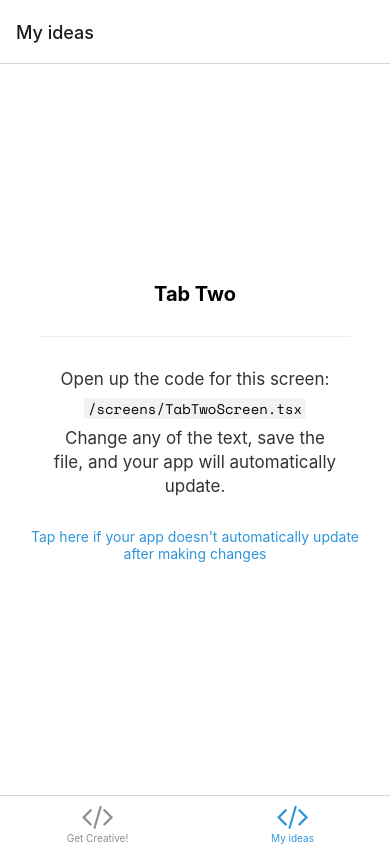
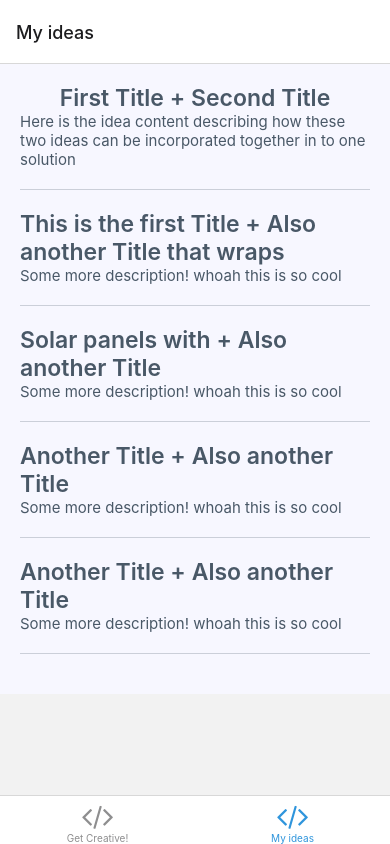
Before and after one commit to KenanBouvier/Ideate, a React Native app in the folder combineIdeas/: screen /TabTwo in a window 390 px wide. Built offline with nearby package versions, Linux system fonts and the light colour scheme; what expo-linking would draw is missing.

Commit message:
secondTab implementation with ideaList component

```diff
--- /dev/null
+++ b/combineIdeas/components/IdeaList/index.tsx
@@ -0,0 +1,58 @@
+import React from "react";
+import { StyleSheet } from "react-native";
+import { Text, View } from '../Themed';
+
+
+interface ListItem{
+    title1:String,
+    title2:String,
+    description:String,
+}
+
+const ListItem = (props:ListItem)=>{
+    const {title1, title2, description} = props;
+    return(
+        <View style={styles.container}>
+            {/* <View style={styles.separator} lightColor="#eee" darkColor="rgba(255,255,255,0.1)" /> */}
+            <View style={styles.ideaContainer}>
+            <View style={styles.articleTitles}>
+                <Text style={styles.titles}>{title1}{" + "}{title2}</Text>
+            </View>
+            <Text style = {styles.ideaContent}>{description}</Text>
+            </View>
+            <View style={styles.separator} lightColor="#eee" darkColor="rgba(255,255,255,0.1)" />
+        </View>
+    )
+}
+export default ListItem;
+
+const styles = StyleSheet.create({
+  container: {
+    backgroundColor:"#f7f7ff",
+  },
+  articleTitles:{
+    flexDirection:"row",
+    backgroundColor:"#f7f7ff",
+    justifyContent:'center',
+  },
+  ideaContainer:{
+    backgroundColor:"#f7f7ff",
+  },
+  titles:{
+    fontSize:23,
+    fontWeight:'600',
+    color:'#495867',
+  },
+  ideaContent:{
+    color:'#495867',
+    fontSize:15,
+  },
+  separator: {
+    opacity:0.25,
+    backgroundColor:'#495867',
+    marginVertical: 20,
+    height: 1,
+    width:'100%',
+
+  },
+});
--- a/combineIdeas/components/TextItem/styles.js
+++ b/combineIdeas/components/TextItem/styles.js
@@ -2,7 +2,6 @@ import { StyleSheet } from "react-native";
 
 const styles = StyleSheet.create({
     content:{
-        // paddingTop:"15%",
         padding:10
     },
     title:{
--- a/combineIdeas/navigation/index.tsx
+++ b/combineIdeas/navigation/index.tsx
@@ -71,14 +71,14 @@ function BottomTabNavigator() {
           headerRight: () => (
             <Pressable
               onPress={() => navigation.navigate('Modal')}
-              style={({ pressed }) => ({
-                opacity: pressed ? 0.5 : 1,
-              })}>
+              style={
+                ({ pressed }) => ({ opacity: pressed ? 0.5 : 1,})
+              }>
               <FontAwesome
                 name="info-circle"
                 size={25}
                 color={Colors[colorScheme].text}
-                style={{ marginRight: 15 }}
+                style={{ marginRight: 15}}
               />
             </Pressable>
           ),
--- a/combineIdeas/screens/ModalScreen.tsx
+++ b/combineIdeas/screens/ModalScreen.tsx
@@ -9,7 +9,6 @@ export default function ModalScreen() {
     <View style={styles.container}>
       <Text style={styles.title}>About</Text>
       <View style={styles.separator} lightColor="#eee" darkColor="rgba(255,255,255,0.1)" />
-      {/* <EditScreenInfo path="/screens/ModalScreen.tsx" /> */}
       <Text>This is an app aimed to inspire unique ideas and allowing for different creative solutions. This is done through being given supposed random concepts from which you find  </Text>
 
       {/* Use a light status bar on iOS to account for the black space above the modal */}
--- a/combineIdeas/screens/TabTwoScreen.tsx
+++ b/combineIdeas/screens/TabTwoScreen.tsx
@@ -1,31 +1,34 @@
-import { StyleSheet } from 'react-native';
-
+import { StyleSheet,ScrollView } from 'react-native';
+import { MaterialCommunityIcons } from '@expo/vector-icons';
 import EditScreenInfo from '../components/EditScreenInfo';
 import { Text, View } from '../components/Themed';
+import IdeaList from '../components/IdeaList';
+
 
 export default function TabTwoScreen() {
   return (
-    <View style={styles.container}>
-      <Text style={styles.title}>Tab Two</Text>
-      <View style={styles.separator} lightColor="#eee" darkColor="rgba(255,255,255,0.1)" />
-      <EditScreenInfo path="/screens/TabTwoScreen.tsx" />
-    </View>
+    <ScrollView>
+      <View style={styles.container}>
+
+        <IdeaList title1={"First Title"} title2={"Second Title"} description={"Here is the idea content describing how these two ideas can be incorporated together in to one solution"}></IdeaList>
+
+        <IdeaList title1={"This is the first Title"} title2={"Also another Title that wraps"} description={"Some more description! whoah this is so cool"}></IdeaList>
+
+        <IdeaList title1={"Solar panels with"} title2={"Also another Title"} description={"Some more description! whoah this is so cool"}></IdeaList>
+
+        <IdeaList title1={"Another Title"} title2={"Also another Title"} description={"Some more description! whoah this is so cool"}></IdeaList>
+
+        <IdeaList title1={"Another Title"} title2={"Also another Title"} description={"Some more description! whoah this is so cool"}></IdeaList>
+
+      </View>
+    </ScrollView>
   );
 }
 
 const styles = StyleSheet.create({
   container: {
+    backgroundColor:"#f7f7ff",
     flex: 1,
-    alignItems: 'center',
-    justifyContent: 'center',
-  },
-  title: {
-    fontSize: 20,
-    fontWeight: 'bold',
-  },
-  separator: {
-    marginVertical: 30,
-    height: 1,
-    width: '80%',
+    padding:20,
   },
 });
```
Also changed, not shown: combineIdeas/components/TextItem/index.tsx (renamed from combineIdeas/components/TextItem/index.js, +9 -1 lines).
